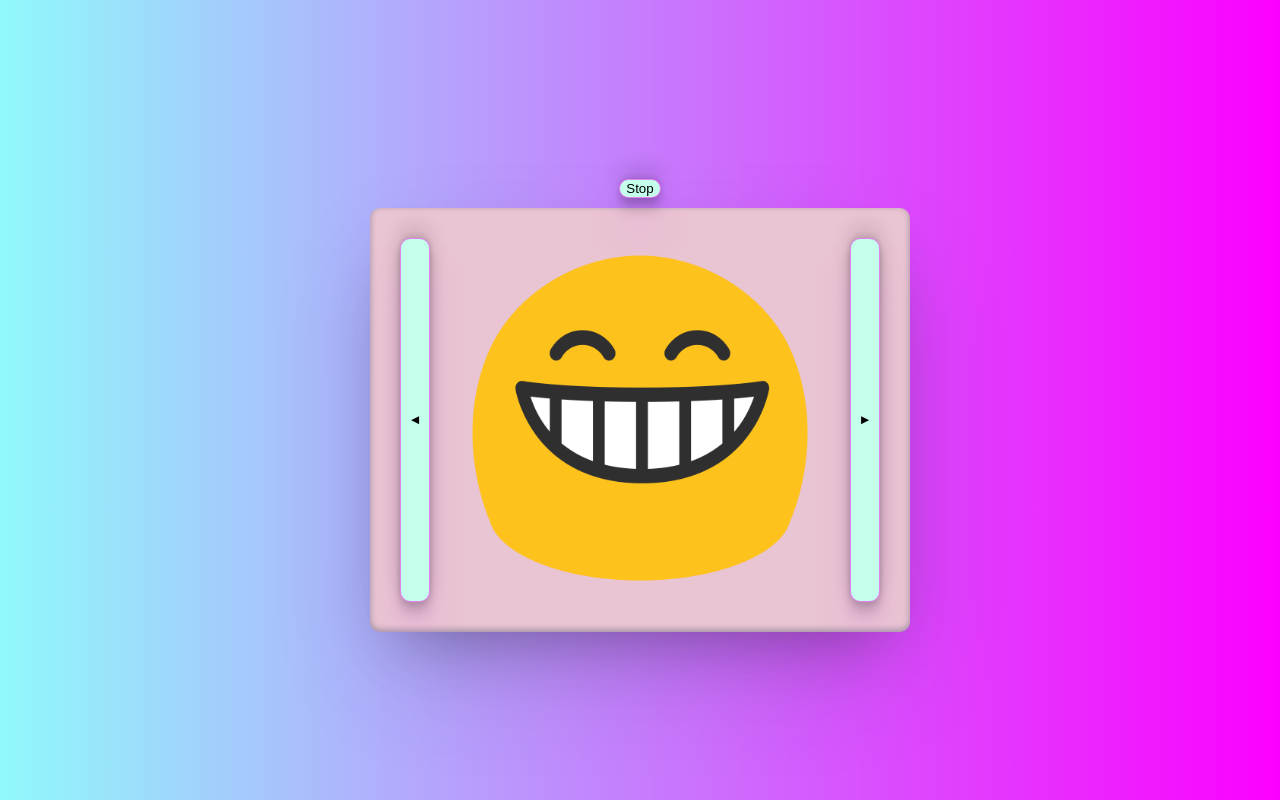
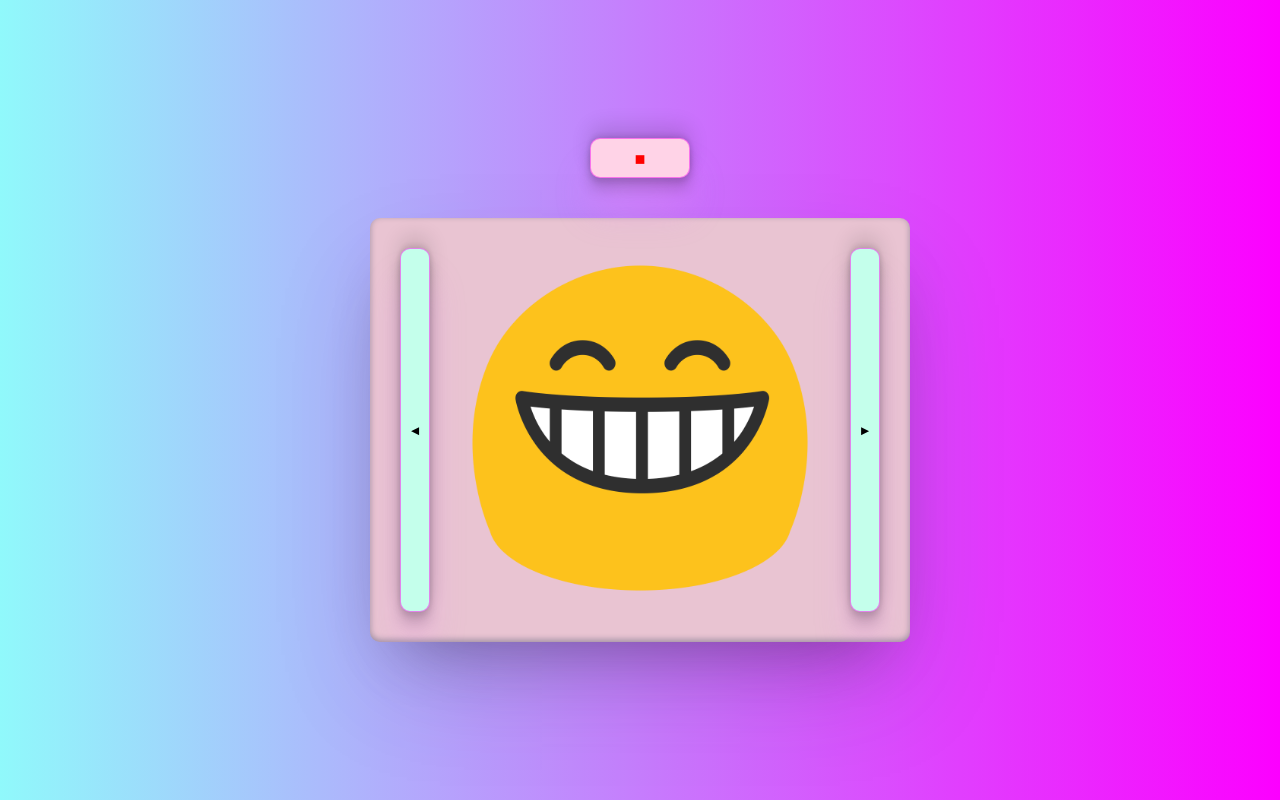
Before and after one commit to seppohyvarinen/exove-developer-test, a React (Create React App) app in the folder section_2/2a/: page / in a window 1280 px wide. Built offline with nearby package versions, Linux system fonts and the light colour scheme.

Commit message:
Add: style the buttons

```diff
--- a/section_2/2a/src/App.css
+++ b/section_2/2a/src/App.css
@@ -78,6 +78,7 @@ button {
   box-shadow: rgba(230, 137, 243, 0.25) 0px 34px 35px,
     rgba(0, 0, 0, 0.12) 0px -12px 20px, rgba(0, 0, 0, 0.12) 0px 4px 6px,
     rgba(0, 0, 0, 0.17) 0px 12px 13px, rgba(0, 0, 0, 0.09) 0px -3px 5px;
+  cursor: pointer;
 }
 .button:hover {
   color: #fff;
@@ -86,3 +87,21 @@ button {
   transform: scale(0.9);
   transition: 0.5s;
 }
+
+.controlsPlay {
+  width: 100px;
+  height: 40px;
+  color: green;
+  background-color: #effbff;
+  position: relative;
+  bottom: 30px;
+}
+
+.controlsStop {
+  width: 100px;
+  height: 40px;
+  background-color: #ffd3e7;
+  color: red;
+  position: relative;
+  bottom: 30px;
+}
--- a/section_2/2a/src/App.tsx
+++ b/section_2/2a/src/App.tsx
@@ -13,9 +13,13 @@ function App() {
     <div className="App">
       <div className="mainContainer">
         {rolling ? (
-          <button onClick={() => handleClick()}>Stop</button>
+          <button className="controlsStop" onClick={() => handleClick()}>
+            ◼
+          </button>
         ) : (
-          <button onClick={() => handleClick()}>Play</button>
+          <button className="controlsPlay" onClick={() => handleClick()}>
+            ▶
+          </button>
         )}
 
         <Carousel rolling={rolling} />
```
